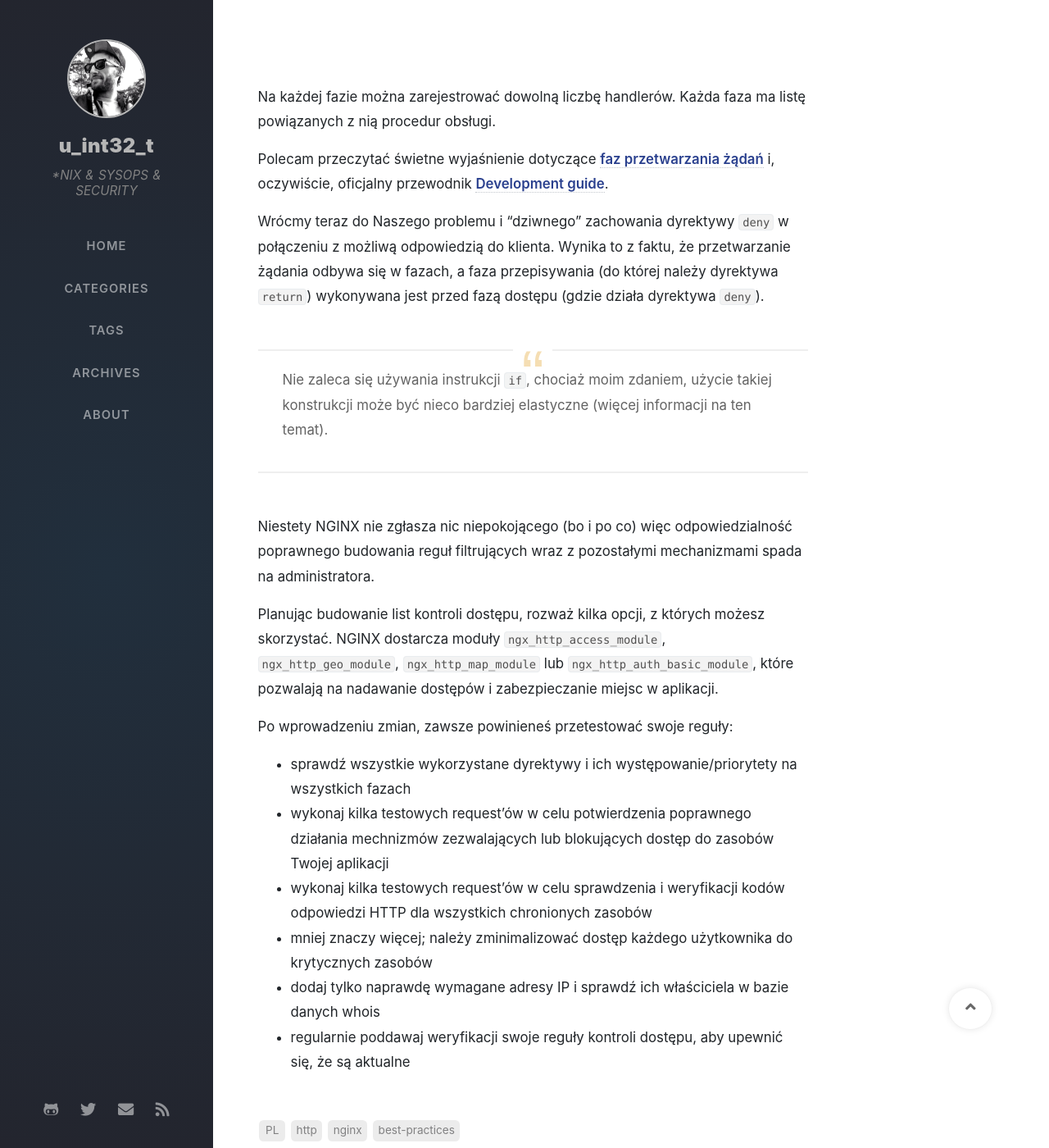
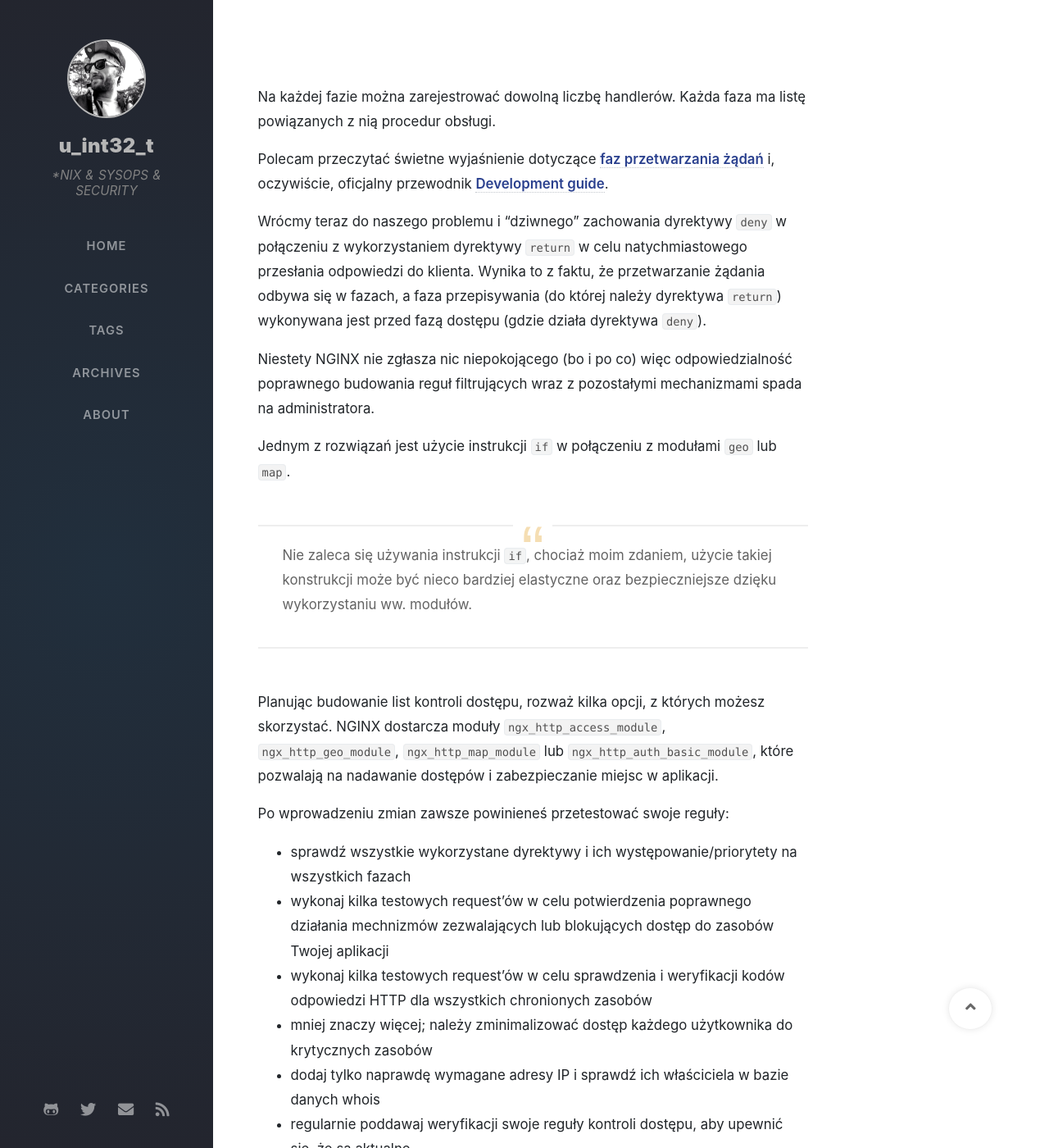
Before and after one commit to morristech/trimstray.github.io, a Jekyll site: the page built from _posts/2016-05-21-nginx-nieodpowiednie-uzycie-dyrektywy-deny.md, in a window 1280 px wide and 1400 px high, scrolled down 2554 px. Shown: the whole window at 82% size. Built offline with Jekyll 4.4.1, drawn with Linux system fonts in a browser that asks for light colours; nearby versions of some CDN libraries; some web fonts are replaced; comment, search, counter and statistics services are not loaded.

Commit message:
fix typos; minor updates - signed-off-by: trimstray <trimstray@gmail.com>

```diff
--- a/_posts/2016-05-21-nginx-nieodpowiednie-uzycie-dyrektywy-deny.md
+++ b/_posts/2016-05-21-nginx-nieodpowiednie-uzycie-dyrektywy-deny.md
@@ -88,15 +88,17 @@ Na każdej fazie można zarejestrować dowolną liczbę handlerów. Każda faza
 
 Polecam przeczytać świetne wyjaśnienie dotyczące [faz przetwarzania żądań](http://scm.zoomquiet.top/data/20120312173425/index.html) i, oczywiście, oficjalny przewodnik [Development guide](http://nginx.org/en/docs/dev/development_guide.html).
 
-Wrócmy teraz do Naszego problemu i "dziwnego" zachowania dyrektywy `deny` w połączeniu z możliwą odpowiedzią do klienta. Wynika to z faktu, że przetwarzanie żądania odbywa się w fazach, a faza przepisywania (do której należy dyrektywa `return`) wykonywana jest przed fazą dostępu (gdzie działa dyrektywa `deny`).
-
-  > Nie zaleca się używania instrukcji `if`, chociaż moim zdaniem, użycie takiej konstrukcji może być nieco bardziej elastyczne (więcej informacji na ten temat).
+Wrócmy teraz do naszego problemu i "dziwnego" zachowania dyrektywy `deny` w połączeniu z wykorzystaniem dyrektywy `return` w celu natychmiastowego przesłania odpowiedzi do klienta. Wynika to z faktu, że przetwarzanie żądania odbywa się w fazach, a faza przepisywania (do której należy dyrektywa `return`) wykonywana jest przed fazą dostępu (gdzie działa dyrektywa `deny`).
 
 Niestety NGINX nie zgłasza nic niepokojącego (bo i po co) więc odpowiedzialność poprawnego budowania reguł filtrujących wraz z pozostałymi mechanizmami spada na administratora.
 
+Jednym z rozwiązań jest użycie instrukcji `if` w połączeniu z modułami `geo` lub `map`.
+
+  > Nie zaleca się używania instrukcji `if`, chociaż moim zdaniem, użycie takiej konstrukcji może być nieco bardziej elastyczne oraz bezpieczniejsze dzięku wykorzystaniu ww. modułów.
+
 Planując budowanie list kontroli dostępu, rozważ kilka opcji, z których możesz skorzystać. NGINX dostarcza moduły `ngx_http_access_module`, `ngx_http_geo_module`, `ngx_http_map_module` lub `ngx_http_auth_basic_module`, które pozwalają na nadawanie dostępów i zabezpieczanie miejsc w aplikacji.
 
-Po wprowadzeniu zmian, zawsze powinieneś przetestować swoje reguły:
+Po wprowadzeniu zmian zawsze powinieneś przetestować swoje reguły:
 
 - sprawdź wszystkie wykorzystane dyrektywy i ich występowanie/priorytety na wszystkich fazach
 - wykonaj kilka testowych request'ów w celu potwierdzenia poprawnego działania mechnizmów zezwalających lub blokujących dostęp do zasobów Twojej aplikacji
```
